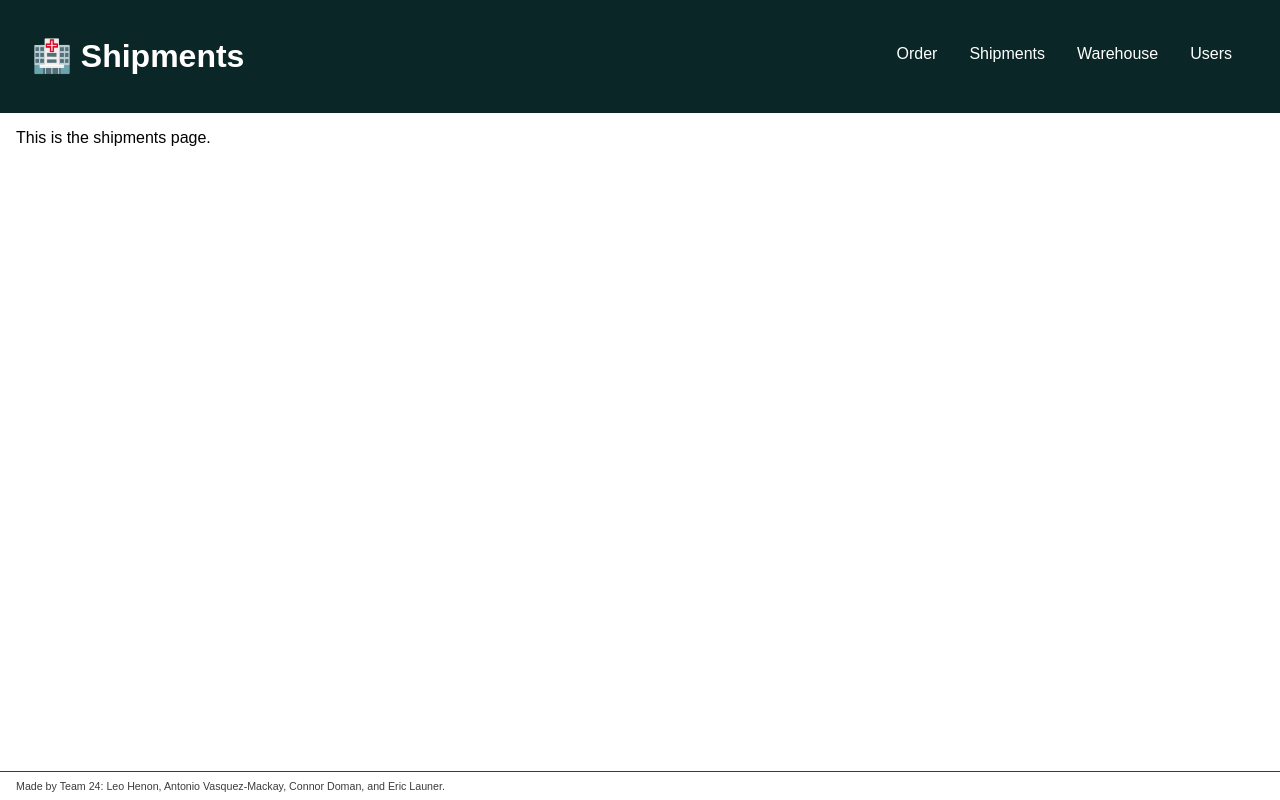
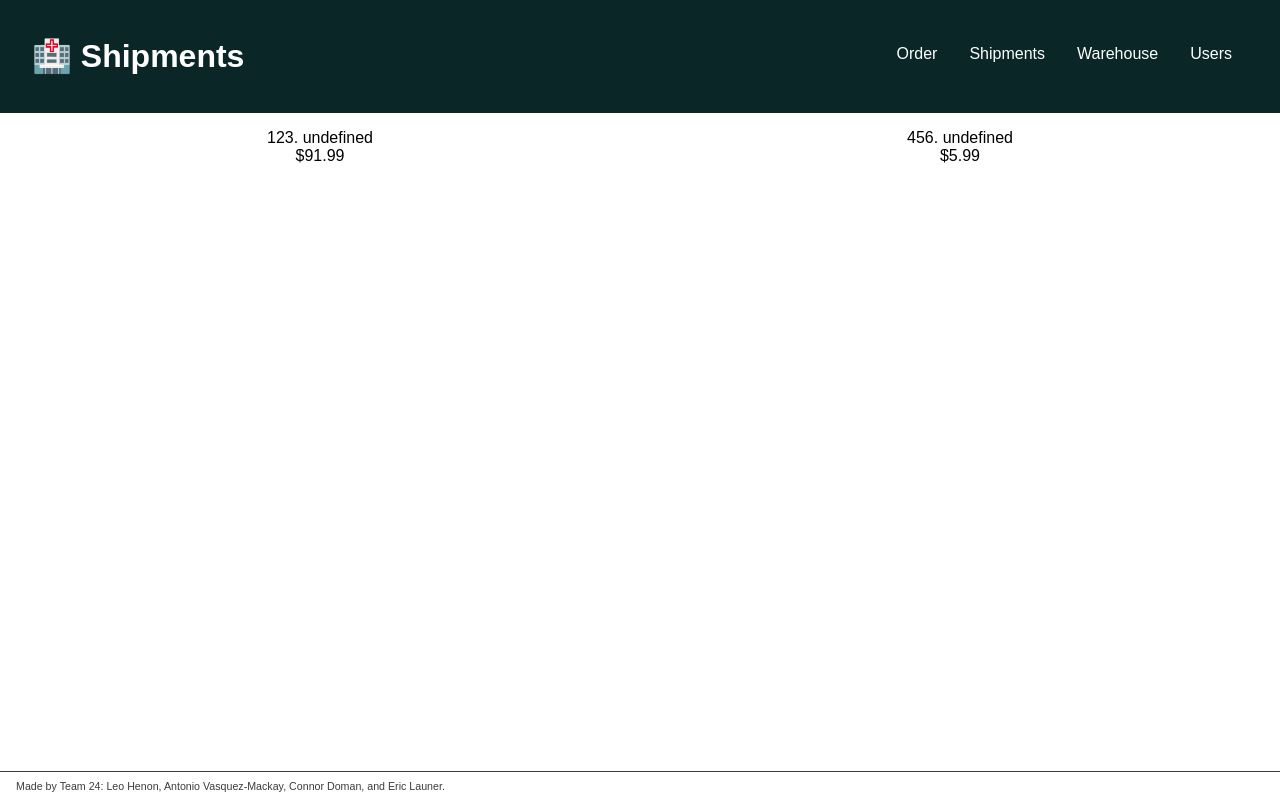
Before and after one commit to cosc310team24/project, a Next.js app: page /shipments in a window 1280 px wide. Built offline with nearby package versions, Linux system fonts and the light colour scheme.

Commit message:
Simple view for shipments page

```diff
--- /dev/null
+++ b/components/ShipmentPanel.jsx
@@ -0,0 +1,93 @@
+/*
+ * Created on Sun Oct 09 2022
+ * Copyright (c) 2022 Connor Doman
+ */
+
+import { useState, useEffect, useRef } from "react";
+import Incrementor from "/components/Incrementor.jsx";
+import CartBanner from "/components/Cart.jsx";
+import styles from "/styles/ShipmentPanel.module.css";
+
+export class OrderItem {
+    constructor(shipment_id, content, price) {
+        this.shipment_id = shipment_id;
+        this.content = content;
+        this.price = price;
+    }
+
+    static priceFormatter = new Intl.NumberFormat("en-CA", {
+        style: "currency",
+        currency: "CAD",
+    });
+
+    static generatedTestItems = (() => {
+        let items = [];
+        for (let i = 0; i < 100; i++) {
+            items.push(
+                new OrderItem(i, `Item ${i}`, Math.floor(Math.random() * 100))
+            );
+        }
+        return items;
+    })();
+
+    get priceString() {
+        return OrderItem.priceFormatter.format(this.price);
+    }
+
+    toString() {
+        return `${this.shipment_id}. ${this.content}`;
+    }
+}
+
+export const OrderListItem = ({ item, quantity, onChange }) => {
+    const [shipment_id, setshipment_id] = useState(item.shipment_id);
+    const [count, setCount] = useState(quantity);
+
+    const it =
+        item instanceof OrderItem
+            ? item
+            : new OrderItem(item.shipment_id, item.content, item.price);
+
+    return (
+        <li className={styles.orderItem}>
+            <span>
+                {it.toString()}
+                <br />
+                {it.priceString}
+            </span>
+        </li>
+    );
+};
+
+export const OrderPanel = ({ orderCallback, testOrderItems }) => {
+    const [orderItems, setOrderItems] = useState({});
+
+    const updateItems = (item, quantity) => {
+        let oldLen = Object.keys(orderItems).length;
+        // Copy state object
+        let newOrderItems = { ...orderItems };
+        newOrderItems[item.shipment_id] = [item, quantity];
+
+    };
+
+    const items = testOrderItems?.map((item) => {
+        let i = new OrderItem(item.shipment_id, item.name, item.price);
+        const qty = orderItems[i.shipment_id] ? orderItems[i.shipment_id][1] : 0;
+        return (
+            <OrderListItem
+                key={i.shipment_id}
+                item={i}
+                onChange={updateItems}
+                quantity={qty}
+            />
+        );
+    });
+
+    return (
+        <div>
+            <ul className={styles.orderList}>{items}</ul>
+        </div>
+    );
+};
+
+export default OrderPanel;
--- a/pages/shipments.jsx
+++ b/pages/shipments.jsx
@@ -3,15 +3,14 @@
  * Copyright (c) 2022 Connor Doman
  */
 
-import { useEffect } from "react";
 import Content from "/components/Content.jsx";
-import Header from "/components/Header.jsx";
-import TextColumn from "/components/TextColumn.jsx";
+import ShipmentPanel from "/components/ShipmentPanel.jsx";
+import { TEST_ITEMS } from "/utils/test_shipments.js";
 
 const Shipments = () => {
     return (
         <Content title="Shipments">
-            <TextColumn text="This is the shipments page." />{" "}
+            <ShipmentPanel testOrderItems={TEST_ITEMS} />
         </Content>
     );
 };
--- /dev/null
+++ b/styles/ShipmentPanel.module.css
@@ -0,0 +1,37 @@
+.orderList {
+    display: flex;
+    flex-direction: row;
+    flex-wrap: wrap;
+    justify-content: space-around;
+    margin: 0;
+    padding: 0;
+    width: 100%;
+    overflow: hidden;
+    margin-bottom: 2rem;
+}
+
+.orderItem {
+    display: flex;
+    flex-direction: column;
+    width: 20%;
+    height: auto;
+    text-align: center;
+    transition: all ease 0.2s;
+    background: white;
+    padding: 1rem 0;
+}
+
+.orderItem:hover {
+    cursor: pointer;
+    transform: scale(1.1);
+    box-shadow: 0px 0rem 1rem -0.1rem rgba(0, 0, 0, 0.1);
+    border-radius: 2%;
+}
+
+.itemImage {
+    width: 70%;
+    height: auto;
+    aspect-ratio: 1/1;
+    background-color: grey;
+    margin: 2rem auto;
+}
--- /dev/null
+++ b/utils/test_shipments.js
@@ -0,0 +1,17 @@
+/*
+ * Created on Sat Oct 20 2022
+ * Copyright (c) 2022 Antonio Vazquez-Mackay
+ */
+
+export const TEST_ITEMS = [
+    {
+        shipment_id: 123,
+        contents: "Item 1",
+        price: 91.99,
+    },
+    {
+        shipment_id: 456,
+        contents: "Item 2, Item 3",
+        price: 5.99,
+    }
+];
```
